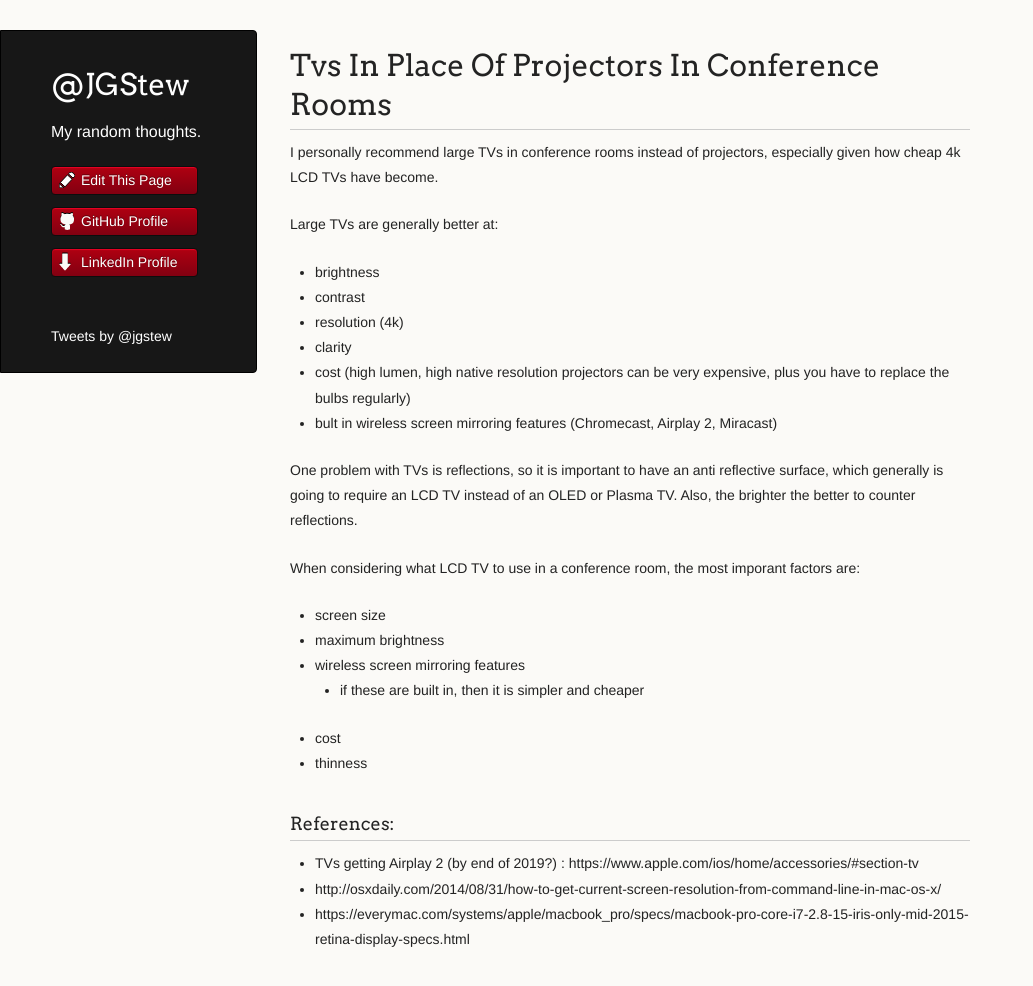
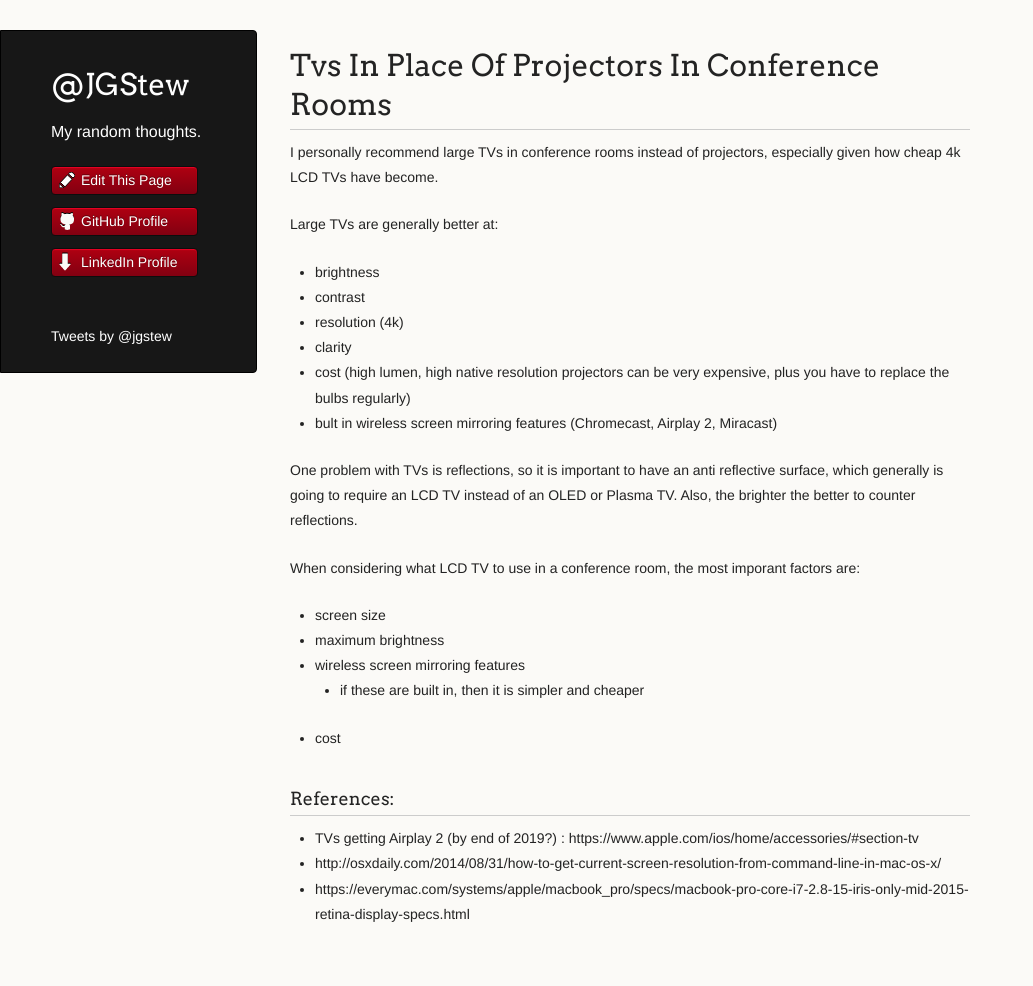
Before and after one commit to jgstew/jgstew.github.io, a Jekyll site: the page built from _posts/2018-12-04-TVs-in-place-of-projectors-in-conference-rooms.md, in a window 1280 px wide and 1024 px high. Shown: the top 986 px of the window, without its empty margins (0-1033 px from the left). Built offline with Jekyll 4.4.1, drawn with Linux system fonts in a browser that asks for light colours; nearby versions of some CDN libraries; comment, search, counter and statistics services are not loaded.

Commit message:
Update 2018-12-04-TVs-in-place-of-projectors-in-conference-rooms.md

```diff
--- a/_posts/2018-12-04-TVs-in-place-of-projectors-in-conference-rooms.md
+++ b/_posts/2018-12-04-TVs-in-place-of-projectors-in-conference-rooms.md
@@ -17,7 +17,6 @@ When considering what LCD TV to use in a conference room, the most imporant fact
 - wireless screen mirroring features
   - if these are built in, then it is simpler and cheaper
 - cost
-- thinness
 
 
 ### References:
```
